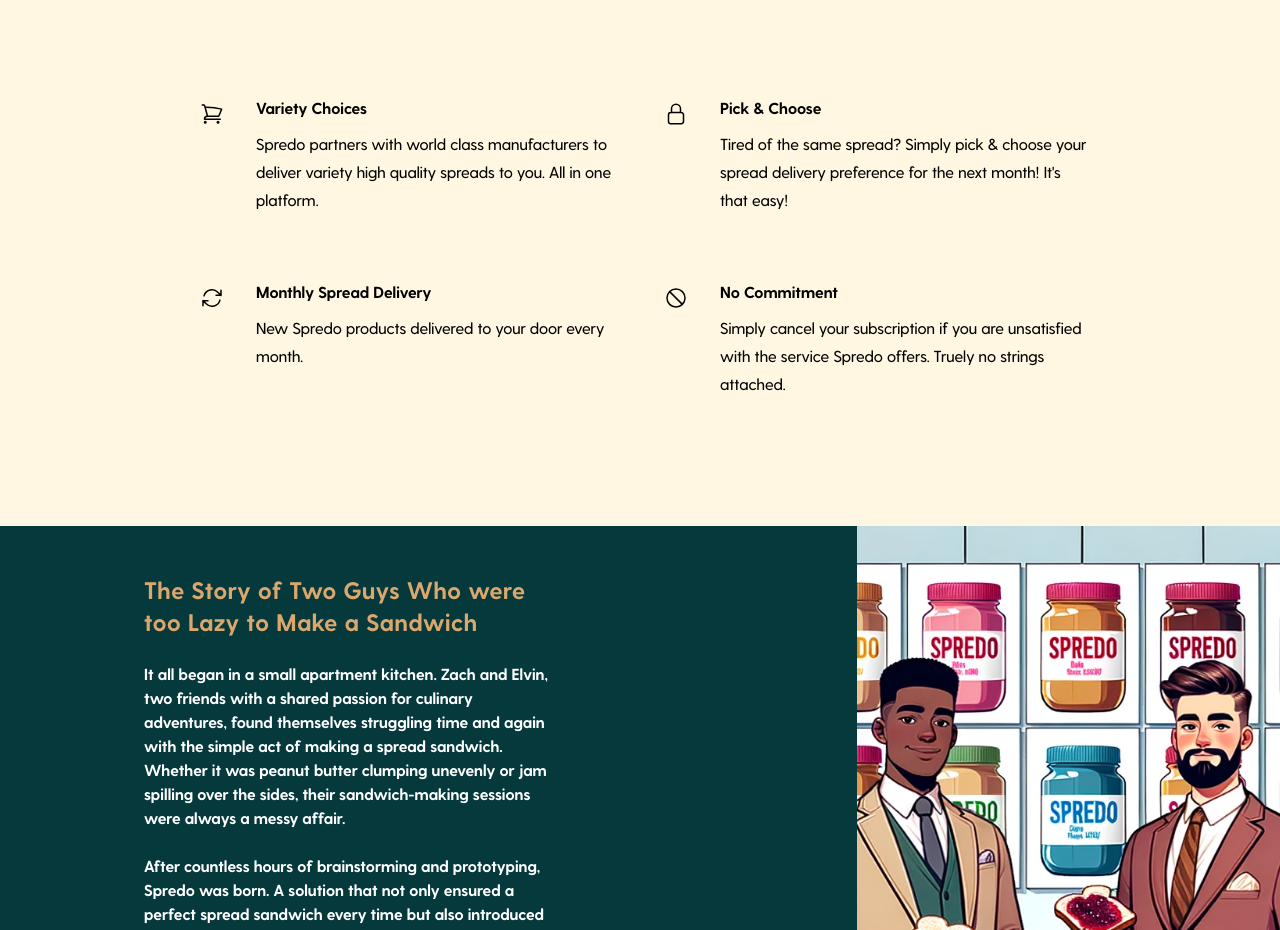
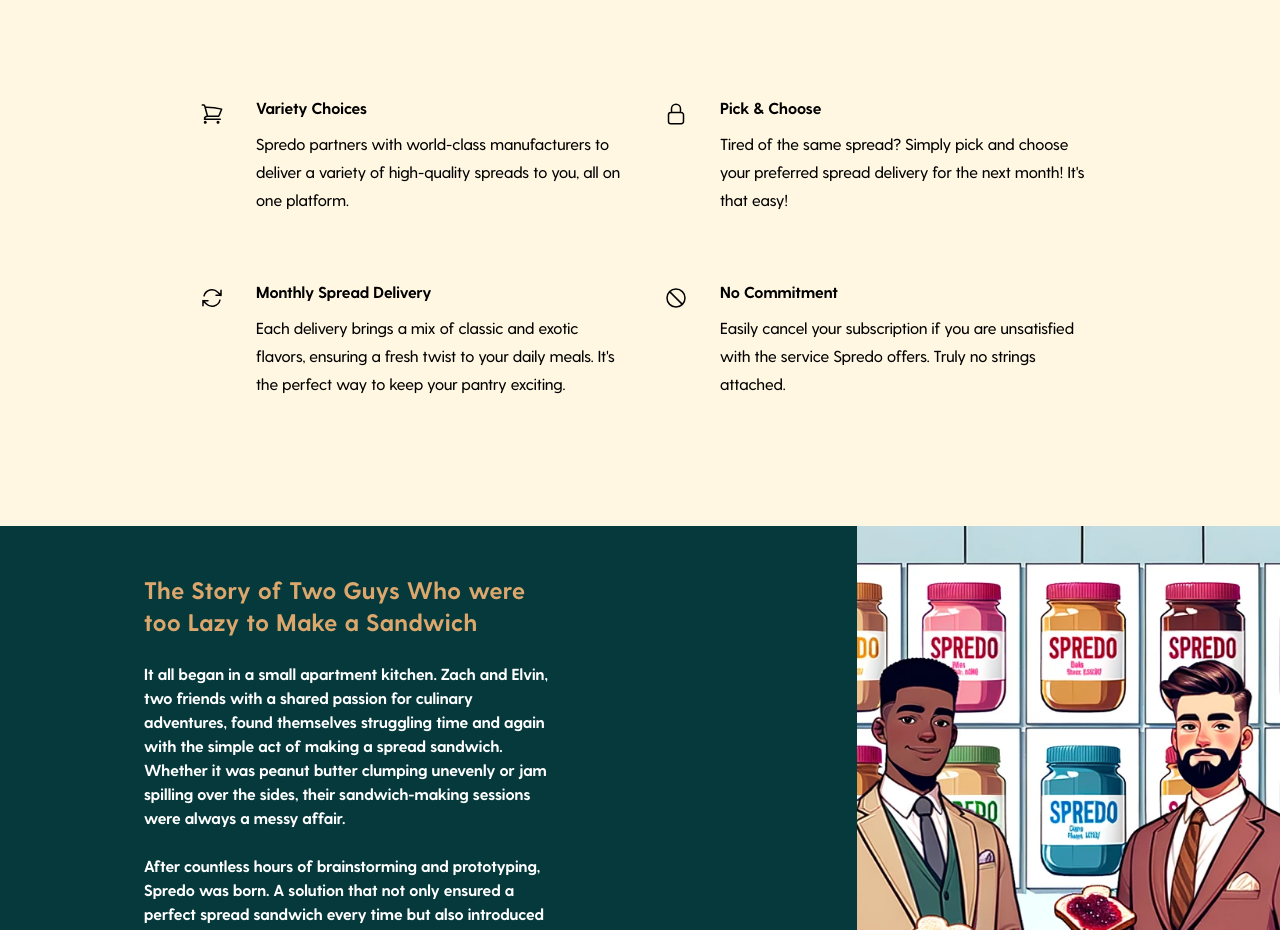
Before and after one commit to jafarlie/spredo, a Next.js app in the folder spredo/: page / in a window 1280 px wide. Shown: the part 1660-2590 px from the top of the page. Built offline with nearby package versions, Linux system fonts and the light colour scheme.

Commit message:
Correction

```diff
--- a/spredo/src/app/page.tsx
+++ b/spredo/src/app/page.tsx
@@ -49,24 +49,25 @@
   {
     name: "Variety Choices",
     description:
-      "Spredo partners with world class manufacturers to deliver variety high quality spreads to you. All in one platform.",
+      "Spredo partners with world-class manufacturers to deliver a variety of high-quality spreads to you, all on one platform.",
     icon: ShoppingCartIcon,
   },
   {
     name: "Pick & Choose",
     description:
-      "Tired of the same spread? Simply pick & choose your spread delivery preference for the next month! It's that easy!",
+      "Tired of the same spread? Simply pick and choose your preferred spread delivery for the next month! It's that easy!",
     icon: LockClosedIcon,
   },
   {
     name: "Monthly Spread Delivery",
-    description: "New Spredo products delivered to your door every month.",
+    description:
+      "Each delivery brings a mix of classic and exotic flavors, ensuring a fresh twist to your daily meals. It's the perfect way to keep your pantry exciting.",
     icon: ArrowPathIcon,
   },
   {
     name: "No Commitment",
     description:
-      "Simply cancel your subscription if you are unsatisfied with the service Spredo offers. Truely no strings attached.",
+      "Easily cancel your subscription if you are unsatisfied with the service Spredo offers. Truly no strings attached.",
     icon: NoSymbolIcon,
   },
 ];
```
